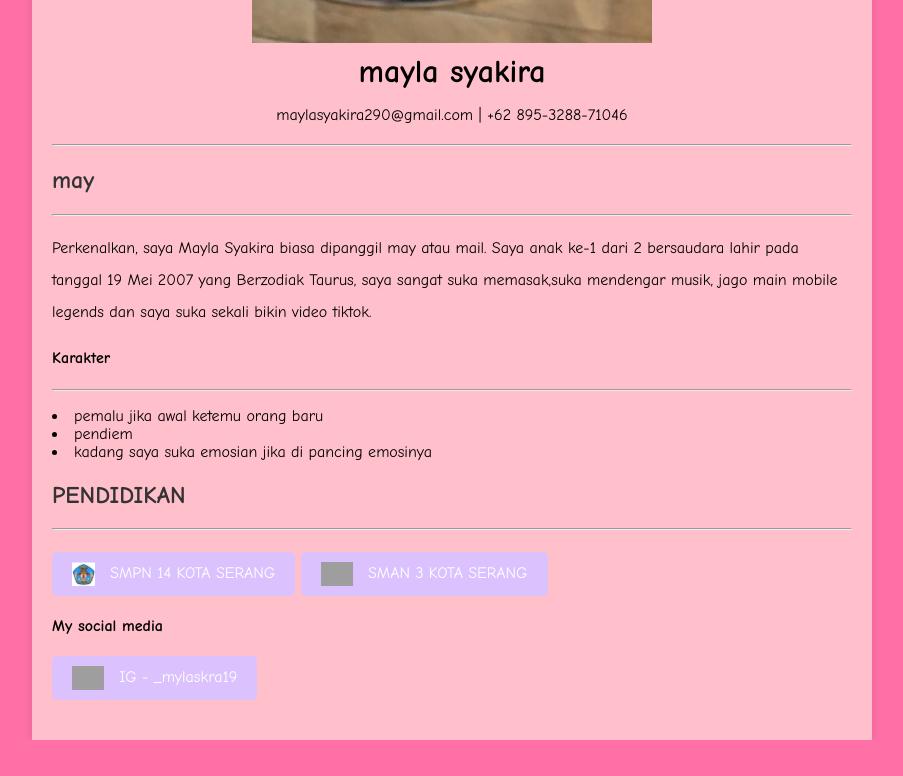
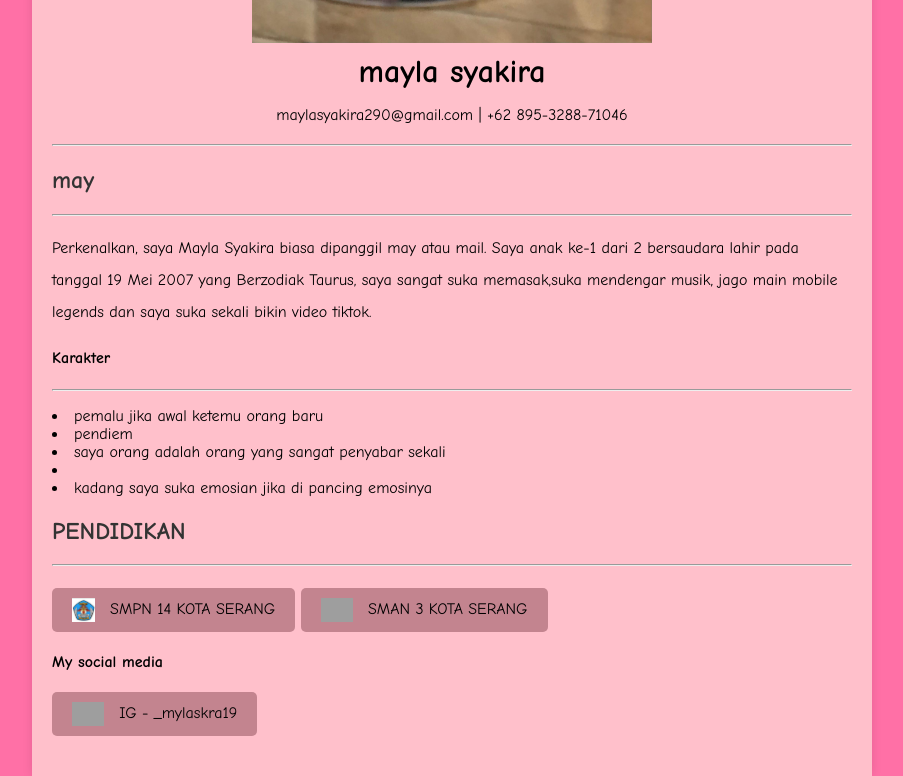
Before and after one commit to maylasykr12/myla, a plain HTML site: page index.html in a window 1280 px wide. Shown: the part 528-1304 px from the top of the page, without its empty margins (188-1091 px from the left). Before the commit the page ends 1268 px from the top, so only its background shows below. Drawn offline with Linux system fonts and the light colour scheme; grey boxes are pictures that could not be loaded.

Commit message:
Update index.html

```diff
--- a/index.html
+++ b/index.html
@@ -91,6 +91,7 @@ html lang="en">
 </body>
             <li>pemalu jika awal ketemu orang baru </li></li>
             <li>pendiem </li>
+            <li>saya orang adalah orang yang sangat penyabar sekali<li>
             <li>kadang saya suka emosian jika di pancing emosinya</li>
         <h2>PENDIDIKAN</h2>
         <head>
@@ -113,7 +114,7 @@ html lang="en">
             display: inline-block;
             padding: 10px 20px;
             font-size: 16px;
-            color: white;
+            color: black;
             background-color: #C3848F;
             border: none;
             border-radius: 5px;
@@ -149,8 +150,8 @@ html lang="en">
             display: inline-block;
             padding: 10px 20px;
             font-size: 16px;
-            color: white;
-            background-color: #DBC2FF;
+            color: balck;
+            background-color: #C3848F;
             border: none;
             border-radius: 5px;
             text-align: center;
```
